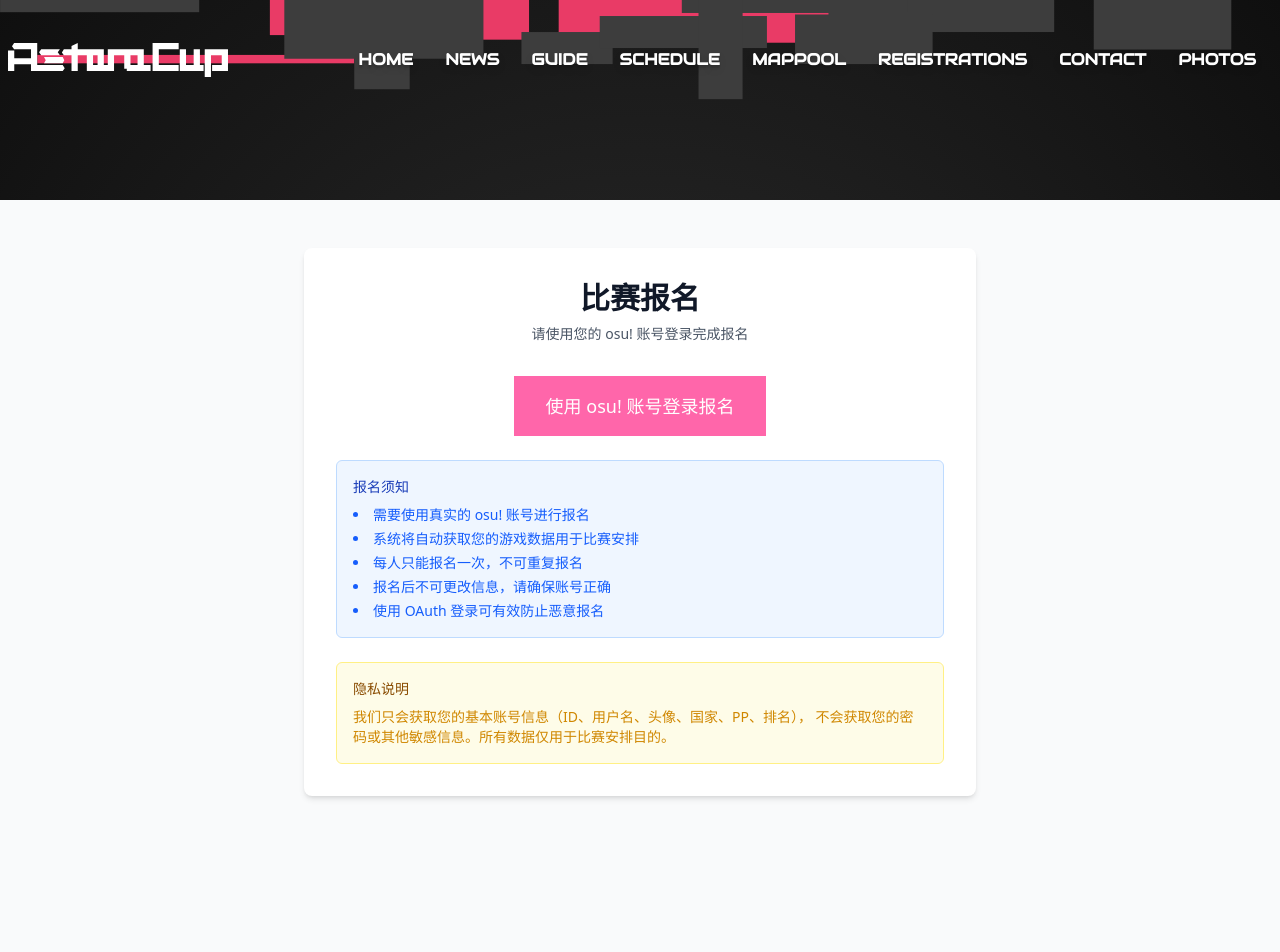
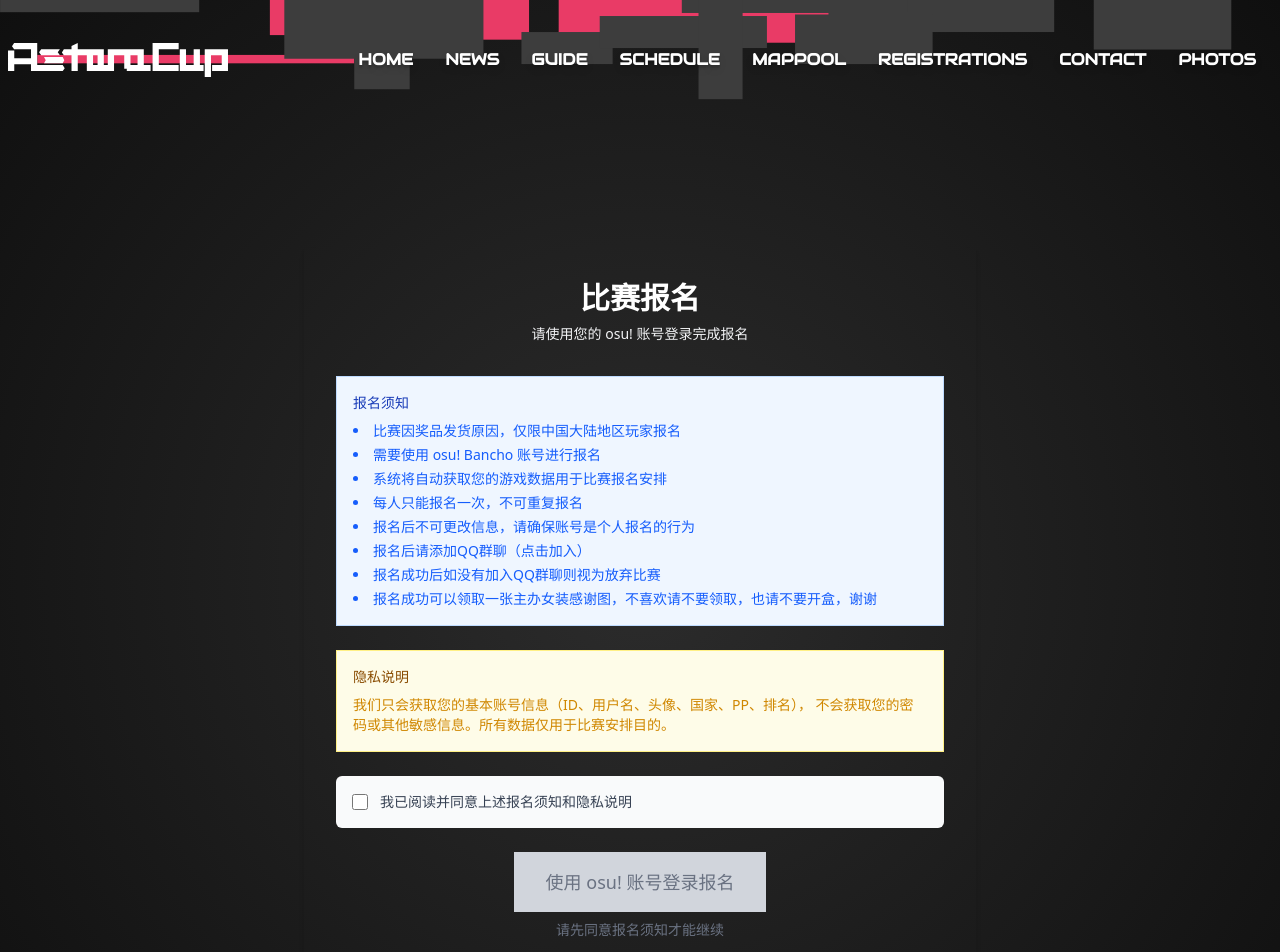
Before and after one commit to AstarCup/astracup-web, a Next.js app: page /register in a window 1280 px wide. Shown: the top 952 px of the page. Built offline with nearby package versions, Linux system fonts and the light colour scheme.

Commit message:
优化报名

```diff
--- a/src/app/components/RegistrationModal.tsx
+++ b/src/app/components/RegistrationModal.tsx
@@ -126,7 +126,7 @@ export default function RegistrationModal({ user, isOpen, onClose, onRegister }:
     // 如果注册成功，显示成功界面
     if (success) {
         return (
-            <div className="fixed inset-0 bg-black bg-opacity-100 flex items-center justify-center z-50 p-4">
+            <div className="fixed inset-0 bg-black bg-opacity-100 flex items-center justify-center z-[9999] p-4">
                 <div className="bg-white rounded-lg max-w-md w-full p-8 text-center">
                     <div className="w-16 h-16 bg-green-100 rounded-full flex items-center justify-center mx-auto mb-4">
                         <svg className="w-8 h-8 text-green-600" fill="none" stroke="currentColor" viewBox="0 0 24 24">
--- a/src/app/register/page.tsx
+++ b/src/app/register/page.tsx
@@ -8,6 +8,7 @@ export default function Register() {
     const [isLoading, setIsLoading] = useState(false);
     const [error, setError] = useState("");
     const [success, setSuccess] = useState(false);
+    const [agreedToTerms, setAgreedToTerms] = useState(false);
 
     useEffect(() => {
         // 处理URL参数（客户端渲染时）
@@ -45,7 +46,13 @@ export default function Register() {
     }, [router]);
 
     const handleOsuLogin = async () => {
+        if (!agreedToTerms) {
+            setError('请先阅读并同意报名须知');
+            return;
+        }
+
         setIsLoading(true);
+        setError(''); // 清除之前的错误
         try {
             // 从服务器API获取OAuth URL
             const response = await fetch('/api/auth/url');
@@ -58,7 +65,7 @@ export default function Register() {
             }
         } catch (error) {
             setIsLoading(false);
-            setError(error instanceof Error ? error.message : 'OAuth配置错误，请联系管理员');
+            setError(error instanceof Error ? error.message : 'OAuth配置错误，这不是你的问题，请等待修复');
             console.error('OAuth login error:', error);
         }
     };
@@ -66,7 +73,7 @@ export default function Register() {
     if (success) {
         return (
             <div className="min-h-screen bg-gray-50 py-12">
-                <div className="max-w-2xl mx-auto bg-white rounded-lg shadow-md p-8 text-center">
+                <div className="max-w-2xl mx-auto shadow-md p-8 text-center">
                     <div className="bg-green-100 border border-green-400 text-green-700 px-4 py-3 rounded mb-6">
                         <h2 className="text-2xl font-bold mb-2">报名成功！</h2>
                         <p>感谢您报名参加 AstraCup 比赛！</p>
@@ -84,11 +91,11 @@ export default function Register() {
     }
 
     return (
-        <div className="min-h-screen bg-gray-50 py-12">
-            <div className="max-w-2xl mx-auto bg-white rounded-lg shadow-md p-8">
+        <div className="min-h-screen py-12">
+            <div className="max-w-2xl mx-auto shadow-md p-8">
                 <div className="text-center mb-8">
-                    <h1 className="text-3xl font-bold text-gray-900">比赛报名</h1>
-                    <p className="mt-2 text-sm text-gray-600">
+                    <h1 className="text-3xl font-bold text-gray-900 text-white">比赛报名</h1>
+                    <p className="mt-2 text-sm text-gray-100">
                         请使用您的 osu! 账号登录完成报名
                     </p>
                 </div>
@@ -100,34 +107,59 @@ export default function Register() {
                         </div>
                     )}
 
-                    <div className="text-center">
-                        <button
-                            onClick={handleOsuLogin}
-                            disabled={isLoading}
-                            className="bg-[#FF66AA] text-white px-8 py-4 rounded-lg hover:bg-[#FF4488] transition-colors focus:outline-none focus:ring-2 focus:ring-offset-2 focus:ring-[#FF66AA] disabled:opacity-50 text-lg font-medium"
-                        >
-                            {isLoading ? '跳转中...' : '使用 osu! 账号登录报名'}
-                        </button>
-                    </div>
-
-                    <div className="bg-blue-50 border border-blue-200 rounded-md p-4">
+                    <div className="bg-blue-50 border border-blue-200 p-4">
                         <h3 className="text-sm font-medium text-blue-800">报名须知</h3>
                         <ul className="mt-2 text-sm text-blue-600 list-disc list-inside space-y-1">
-                            <li>需要使用真实的 osu! 账号进行报名</li>
-                            <li>系统将自动获取您的游戏数据用于比赛安排</li>
+                            <li>比赛因奖品发货原因，仅限中国大陆地区玩家报名</li>
+                            <li>需要使用 osu! Bancho 账号进行报名</li>
+                            <li>系统将自动获取您的游戏数据用于比赛报名安排</li>
                             <li>每人只能报名一次，不可重复报名</li>
-                            <li>报名后不可更改信息，请确保账号正确</li>
-                            <li>使用 OAuth 登录可有效防止恶意报名</li>
+                            <li>报名后不可更改信息，请确保账号是个人报名的行为</li>
+                            <li>报名后请添加<a href="https://qm.qq.com/q/sFydxoQtaw" className="text-blue-600 hover:underline">QQ群聊（点击加入）</a></li>
+                            <li>报名成功后如没有加入QQ群聊则视为放弃比赛</li>
+                            <li>报名成功可以领取一张主办女装感谢图，不喜欢请不要领取，也请不要开盒，谢谢</li>
                         </ul>
                     </div>
 
-                    <div className="bg-yellow-50 border border-yellow-200 rounded-md p-4">
+                    <div className="bg-yellow-50 border border-yellow-200 p-4">
                         <h3 className="text-sm font-medium text-yellow-800">隐私说明</h3>
                         <p className="mt-2 text-sm text-yellow-600">
                             我们只会获取您的基本账号信息（ID、用户名、头像、国家、PP、排名），
                             不会获取您的密码或其他敏感信息。所有数据仅用于比赛安排目的。
                         </p>
                     </div>
+
+                    {/* 同意报名须知勾选框 */}
+                    <div className="flex items-center space-x-3 bg-gray-50 p-4 rounded-md">
+                        <input
+                            type="checkbox"
+                            id="agreeTerms"
+                            checked={agreedToTerms}
+                            onChange={(e) => setAgreedToTerms(e.target.checked)}
+                            className="h-4 w-4 text-[#FF66AA] focus:ring-[#FF66AA] border-gray-300"
+                        />
+                        <label htmlFor="agreeTerms" className="text-sm text-gray-700 cursor-pointer">
+                            我已阅读并同意上述报名须知和隐私说明
+                        </label>
+                    </div>
+
+                    <div className="text-center">
+                        <button
+                            onClick={handleOsuLogin}
+                            disabled={isLoading || !agreedToTerms}
+                            className={`px-8 py-4 rounded-lg text-lg font-medium transition-colors focus:outline-none focus:ring-2 focus:ring-offset-2 focus:ring-[#FF66AA] ${agreedToTerms && !isLoading
+                                ? 'bg-[#FF66AA] text-white hover:bg-[#FF4488]'
+                                : 'bg-gray-300 text-gray-500 cursor-not-allowed'
+                                }`}
+                        >
+                            {isLoading ? '跳转中...' : '使用 osu! 账号登录报名'}
+                        </button>
+                        {!agreedToTerms && (
+                            <p className="mt-2 text-sm text-gray-500">
+                                请先同意报名须知才能继续
+                            </p>
+                        )}
+                    </div>
                 </div>
             </div>
         </div>
```
